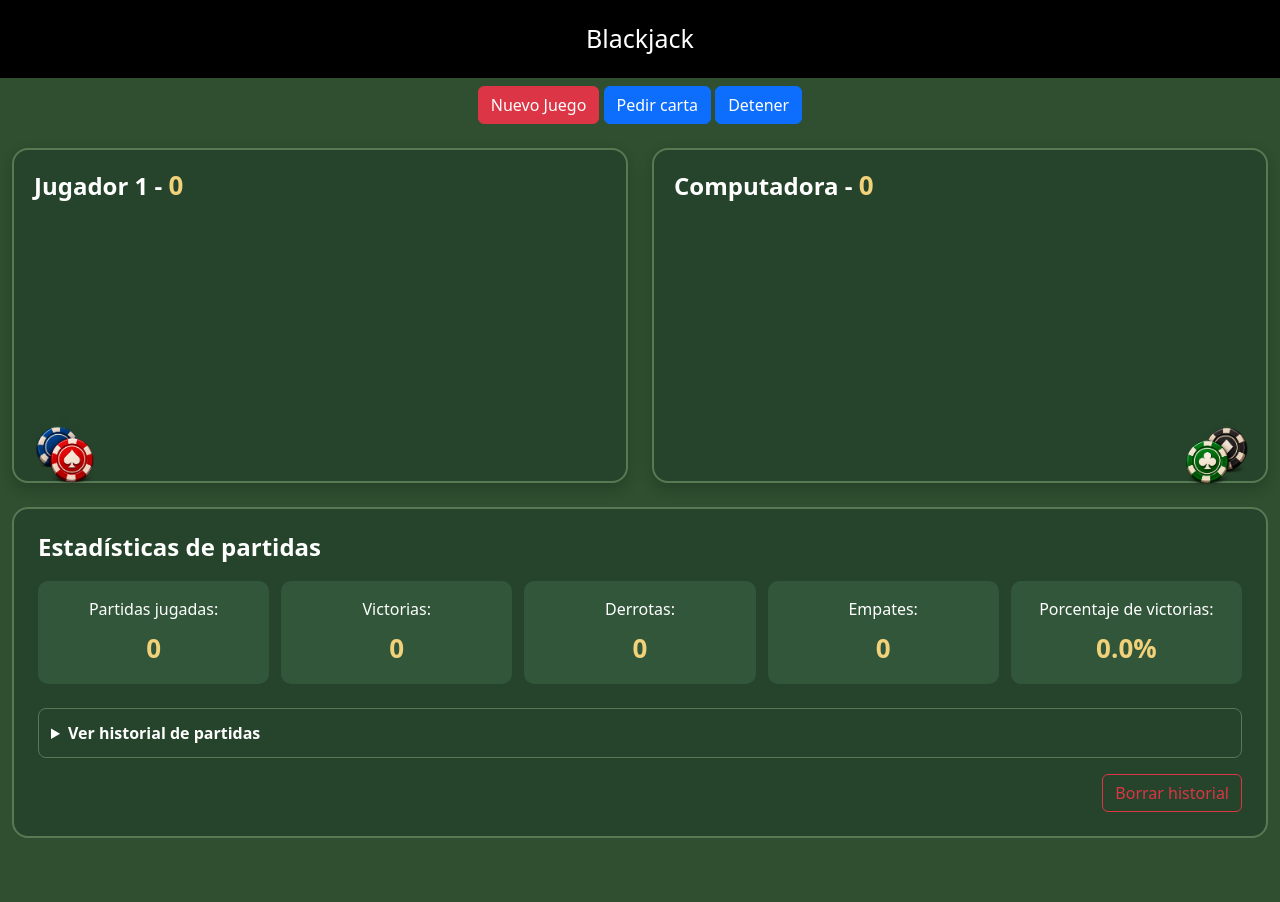
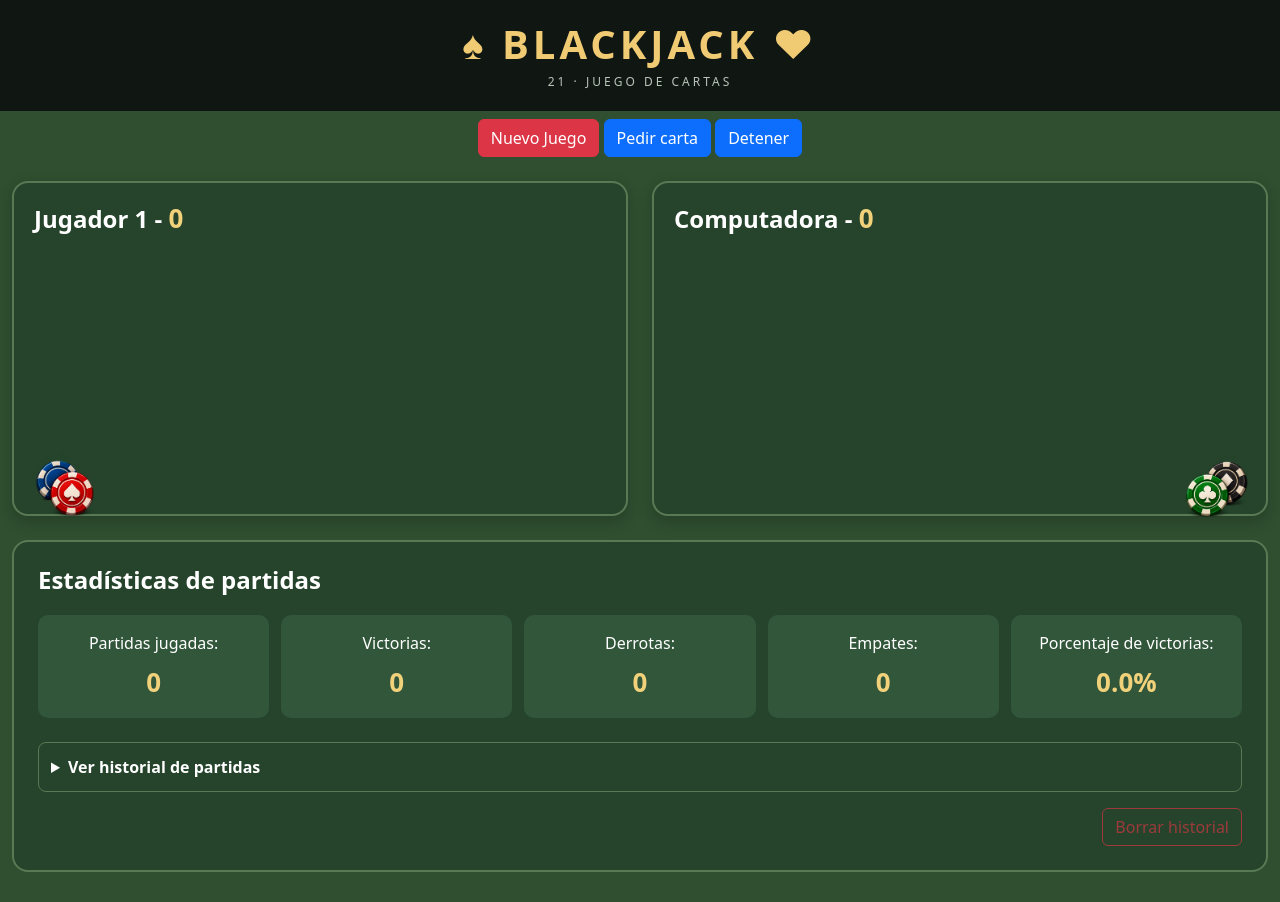
Before and after one commit to bmartinezdev8/blackjackPracticaJs, a website built with Vite: page index.html in a window 1280 px wide. Before the commit the page ends 868 px from the top, so only its background shows below. Built offline with nearby package versions, Linux system fonts and the light colour scheme.

Commit message:
mejorar historial y encabezado del blackjack

```diff
--- a/index.html
+++ b/index.html
@@ -11,7 +11,10 @@
   </head>
 
   <body>
-    <header class="titulo">Blackjack</header>
+    <header class="titulo">
+    <h1>♠ BLACKJACK ♥</h1>
+    <p>21 · JUEGO DE CARTAS</p>
+    </header>
     <div class="row mt-2">
     <div id="divBotones" class="col text-center">
       <button id="btnNuevo" class="btn btn-danger">Nuevo Juego</button>
--- a/src/blackjack/usecases/mostrar-estadisticas.js
+++ b/src/blackjack/usecases/mostrar-estadisticas.js
@@ -4,6 +4,8 @@ import { calcularEstadisticas } from './calcular-estadisticas.js';
 export const mostrarEstadisticas = () => {
 
     const historial = obtenerHistorial();
+    const btnLimpiarHistorial = document.querySelector('#btnLimpiarHistorial');
+    btnLimpiarHistorial.disabled = historial.length === 0;
     const estadisticas = calcularEstadisticas(historial);
     const { total, victorias, derrotas, empates, winrate } = estadisticas;
 
@@ -15,6 +17,22 @@ export const mostrarEstadisticas = () => {
 
     const tablaHistorial = document.querySelector('#tabla-historial');
     tablaHistorial.innerHTML = '';
+
+
+    if (historial.length === 0) {
+        const fila = document.createElement('tr');
+        const celda = document.createElement('td');
+
+        celda.colSpan = 4;
+        celda.textContent = 'Todavía no hay partidas registradas.';
+        celda.classList.add('text-center');
+
+        fila.append(celda);
+        tablaHistorial.append(fila);
+
+        return;
+    }
+
 
     [...historial].reverse().forEach((partida) => {
 
--- a/style.css
+++ b/style.css
@@ -7,12 +7,26 @@ html, body {
     overflow-x: hidden;
 }
 
+
 .titulo {
+    background-color: #101713;
     text-align: center;
-    background-color: black;
-    color: white;
-    padding: 20px;
-    font-size: 25px;
+    padding: 20px 10px;
+}
+
+.titulo h1 {
+    color: #f1cb74;
+    font-size: 2.5rem;
+    font-weight: bold;
+    letter-spacing: 4px;
+    margin-bottom: 5px;
+}
+
+.titulo p {
+    color: #b8c5b8;
+    font-size: 0.75rem;
+    letter-spacing: 3px;
+    margin: 0;
 }
 
 
```
